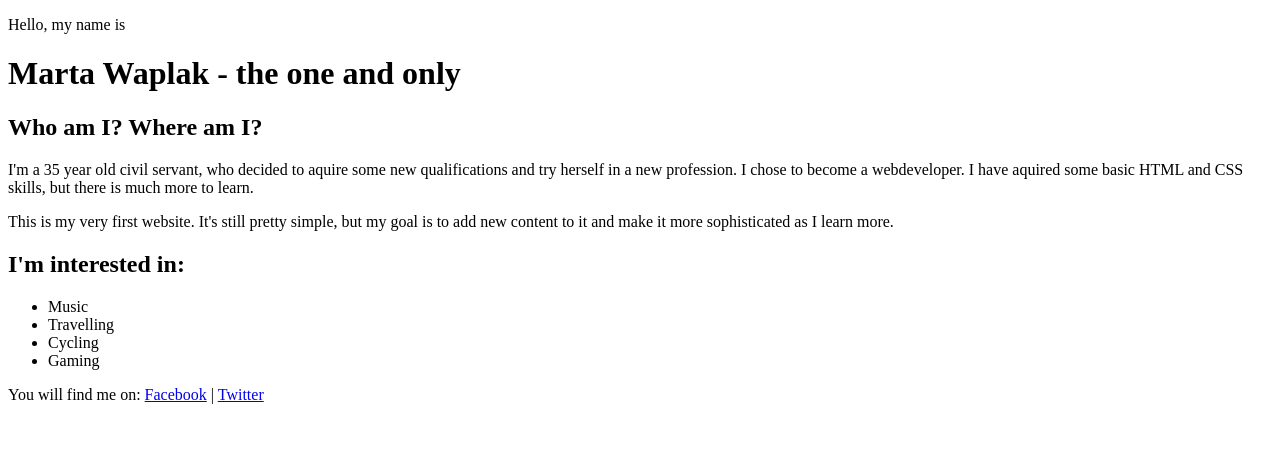
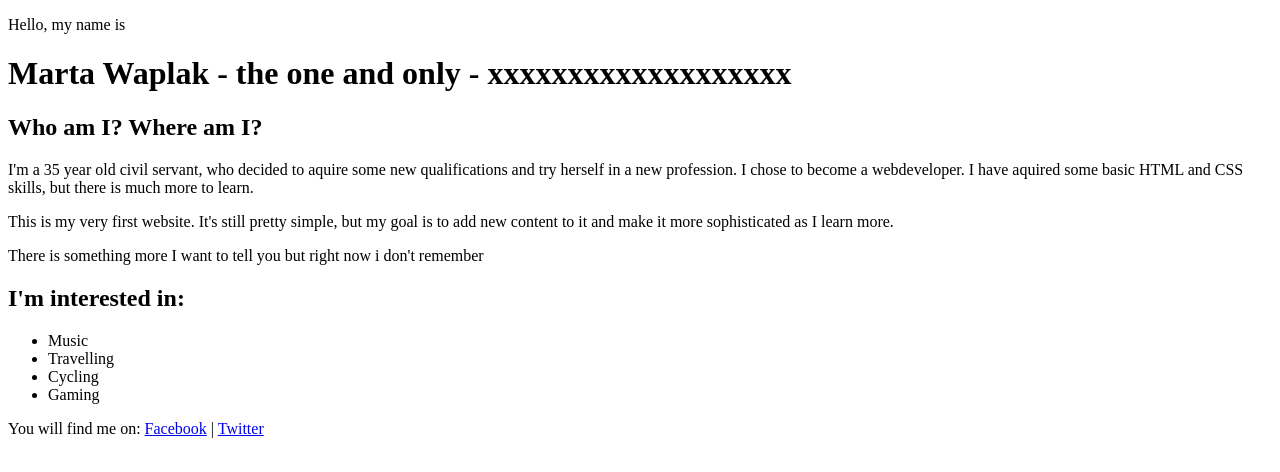
Before and after one commit to Solitary82/practice_ground, a plain HTML site: page index.html in a window 1280 px wide. Drawn offline with nearby package versions, Linux system fonts and the light colour scheme; files that its build step writes are made by us from their sources.

Commit message:
Change h1 and add paragraph

```diff
--- a/index.html
+++ b/index.html
@@ -10,13 +10,14 @@
 <body>
 	<header class="container_header">
 	<p>Hello, my name is</p>
-	<h1>Marta Waplak - the one and only</h1>
+	<h1>Marta Waplak - the one and only - xxxxxxxxxxxxxxxxxxx</h1>
 	</header>
 	<main class="container_main">
 		<section class="about">
 			<h2>Who am I? Where am I?</h2>
 			<p>I'm a 35 year old civil servant, who decided to aquire some new qualifications and try herself in a new profession. I chose to become a webdeveloper. I have aquired some basic HTML and CSS skills, but there is much more to learn.</p>
 			<p>This is my very first website. It's still pretty simple, but my goal is to add new content to it and make it more sophisticated as I learn more.</p>
+			<p>There is something more I want to tell you but right now i don't remember</p>
 		</section>
 		<section class="interests">
 			<h2>I'm interested in:</h2>
```
